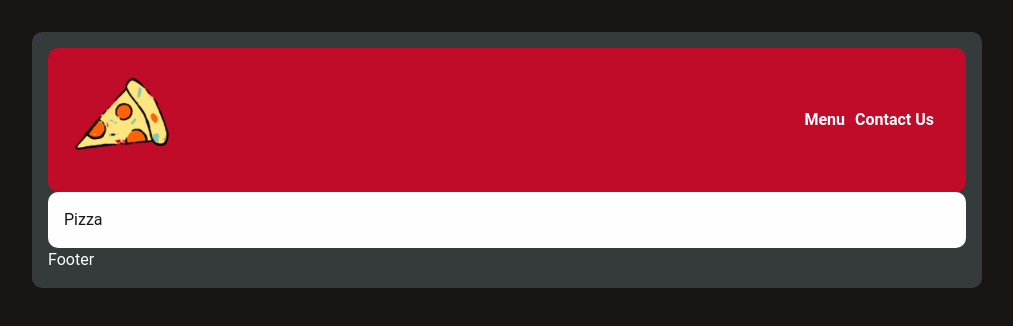
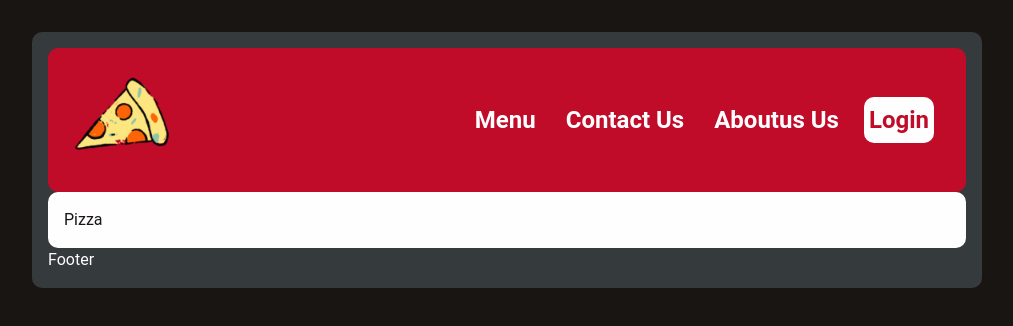
Before and after one commit to naLeilan/Pizza, a React (Vite) app: page / in a window 1280 px wide. Shown: the top 326 px of the page, without its empty margins (133-1146 px from the left). Built offline with nearby package versions, Linux system fonts and the light colour scheme.

Commit message:
aded header css

```diff
--- a/src/Header.jsx
+++ b/src/Header.jsx
@@ -8,6 +8,8 @@ function Header() {
         <div className="navbar">
           <h4>Menu</h4>
           <h4>Contact Us</h4>
+          <h4>Aboutus Us</h4>
+          <h4 id="login">Login</h4>
         </div>
       </nav>
     </header>
--- a/src/index.css
+++ b/src/index.css
@@ -76,9 +76,24 @@ nav {
 
 .navbar {
   display: flex;
-  gap: 10px;
+  gap: 20px;
   cursor: pointer;
   padding-right: 2rem;
+}
+
+.navbar h4 {
+  font-size: 1.5rem;
+  background-color: var(--color-red);
+  color: var(--color-light);
+  padding: 5px;
+  border-radius: 10px;
+}
+
+#login {
+  background-color: var(--color-light);
+  color: var(--color-red);
+  padding: 5px;
+  border-radius: 10px;
 }
 
 .footer {
```
